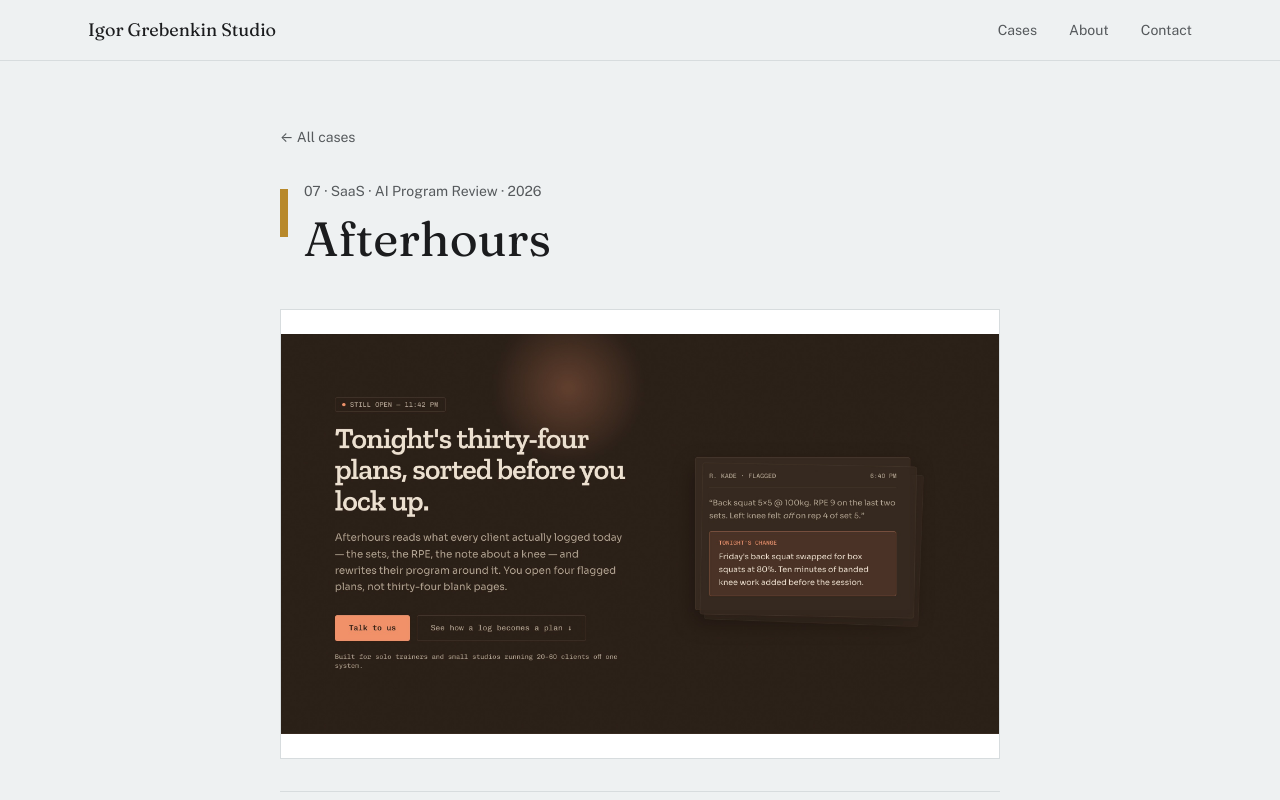
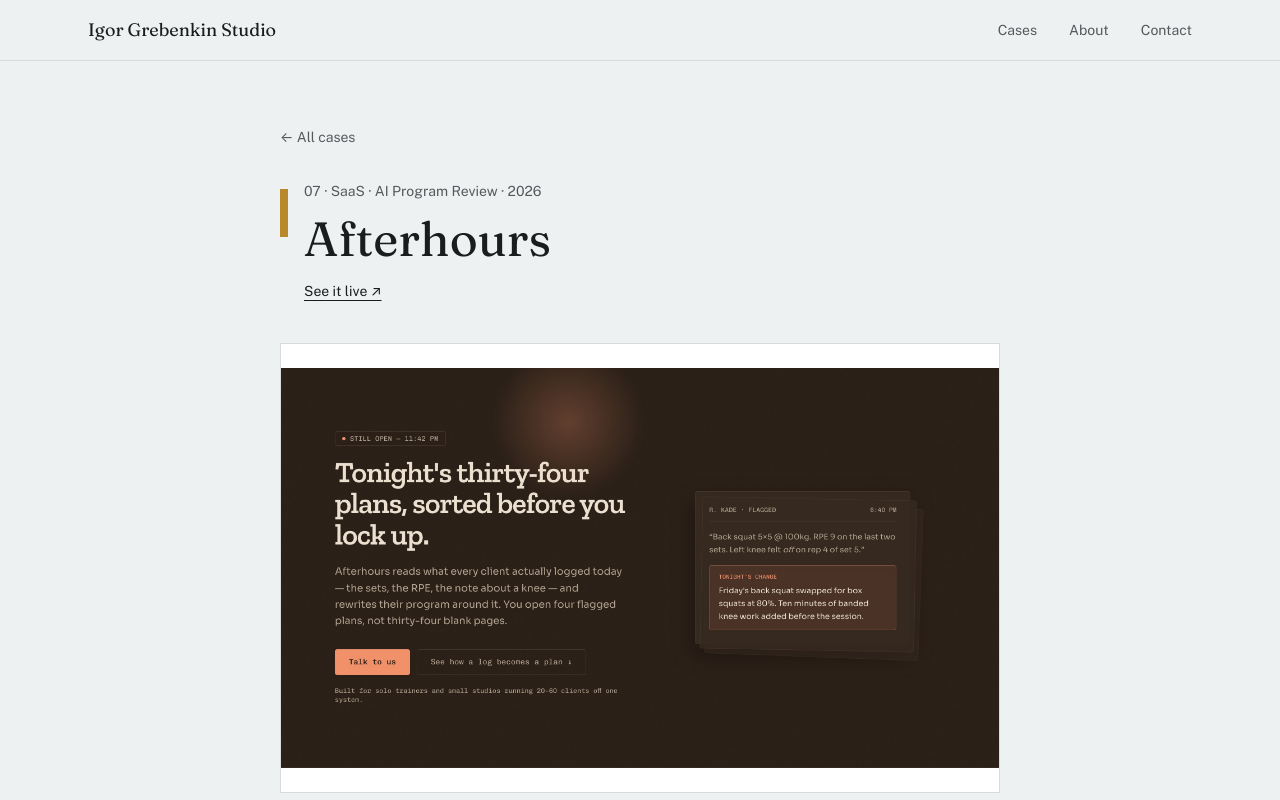
Before and after one commit to Igor05/new-portfolio, a React (Vite) app: page /cases/afterhours in a window 1280 px wide. Shown: the top 800 px of the page. Built offline with nearby package versions, Linux system fonts and the light colour scheme.

Commit message:
Add live production links to case studies
Each real case now links to its deployed Vercel site via a "See it live"
link next to the title, opening in a new tab.

```diff
--- a/src/data/cases.js
+++ b/src/data/cases.js
@@ -12,6 +12,7 @@
     duration: '6 days',
     cover: '/cases/chit/cover.jpg',
     detailImages: ['/cases/chit/examples.jpg', '/cases/chit/pricing.jpg'],
+    liveUrl: 'https://chit-ten.vercel.app',
     process:
       'An AI agent drafted the section scaffolding and first-pass copy from a content outline. The designer built the ticket visual system, tuned every interaction, and hand-finished the accessibility work.',
     summary: 'A landing page that makes an AI-writes-your-replies pitch feel trustworthy, not gimmicky.',
@@ -33,6 +34,7 @@
     duration: '5 days',
     cover: '/cases/docket/cover.jpg',
     detailImages: ['/cases/docket/docket-log.jpg', '/cases/docket/pricing.jpg'],
+    liveUrl: 'https://docket-ten-rho.vercel.app',
     process:
       "An AI agent drafted the section scaffolding and first-pass copy from a content outline, reusing the previous case's hero/problem/feature-grid/CTA template with a new palette. A design review flagged that reuse directly; the designer rebuilt the composition around the product's own change-tracking mechanic, built the diff-gutter and publish-rule toggle interactions, moved the palette to a dark terminal theme with real git-diff colors once the structure was settled, then replaced the last un-rebuilt piece — a stock three-card pricing grid — with a live calculator, and hand-finished the accessibility work.",
     summary: 'A site where the layout itself argues the pitch — the whole page reads as one continuous diff.',
@@ -54,6 +56,7 @@
     duration: '7 days',
     cover: '/cases/nightdesk/cover.jpg',
     detailImages: ['/cases/nightdesk/night-log.jpg', '/cases/nightdesk/pricing.jpg'],
+    liveUrl: 'https://nightdesk-iota.vercel.app',
     process:
       'An AI agent drafted the section scaffolding and first-pass copy from a content outline. The designer built the ticket-log and auto-send toggle interactions, tuned the type system, and hand-finished the accessibility work.',
     summary: 'A dark, monospace-driven site that makes overnight AI ticket triage feel controllable, not automatic.',
@@ -75,6 +78,7 @@
     duration: '8 days',
     cover: '/cases/aside/cover.jpg',
     detailImages: ['/cases/aside/how-it-works.jpg', '/cases/aside/risk-categories.jpg'],
+    liveUrl: 'https://aside-igorworks.vercel.app',
     process:
       'An AI agent drafted the section scaffolding and first-pass copy from a content outline. The designer built the document/margin-note grid, the clause-highlighting interactions, and hand-finished the accessibility work.',
     summary: 'A margin-notes layout that makes AI contract review feel like a second pair of eyes, not a disclaimer generator.',
@@ -96,6 +100,7 @@
     duration: '6 days',
     cover: '/cases/verbatim/cover.jpg',
     detailImages: ['/cases/verbatim/the-call.jpg', '/cases/verbatim/division-of-labor.jpg'],
+    liveUrl: 'https://verbatim-kappa.vercel.app',
     process:
       'An AI agent drafted the section scaffolding and first-pass copy from a content outline. The designer built the dual-track transcript layout, the scrubber and decision-logging interactions, and hand-finished the accessibility work.',
     summary: 'A dual-track transcript layout that makes an AI call-screener feel like a second reader, not a decision-maker.',
@@ -117,6 +122,7 @@
     duration: '6 days',
     cover: '/cases/offshoot/cover.jpg',
     detailImages: ['/cases/offshoot/the-split.jpg', '/cases/offshoot/output.jpg'],
+    liveUrl: 'https://offshoot.vercel.app',
     process:
       'An AI agent drafted the section scaffolding and first-pass copy from a content outline. The designer built the branching split-diagram and connector-line system, the phrase-tracking demo, and hand-finished the accessibility work.',
     summary: 'A branching split-diagram that makes AI content repurposing feel like precise triage, not a paraphrase machine.',
@@ -138,6 +144,7 @@
     duration: '6 days',
     cover: '/cases/afterhours/cover.jpg',
     detailImages: ['/cases/afterhours/the-stack.jpg', '/cases/afterhours/philosophy.jpg'],
+    liveUrl: 'https://afterhours-murex.vercel.app',
     process:
       'An AI agent drafted the section scaffolding and first-pass copy from a content outline. The designer built the client-switcher demo, the stacked-card motif, and hand-finished the accessibility work.',
     summary: 'A stacked-card client switcher that makes AI program review feel like nightly triage, not an autopilot.',
--- a/src/pages/CasePage.jsx
+++ b/src/pages/CasePage.jsx
@@ -41,6 +41,16 @@
             {item.index} · {item.category} · {item.year}
           </p>
           <h1 className="mt-2 font-serif text-4xl leading-tight text-ink sm:text-5xl">{item.title}</h1>
+          {item.liveUrl && (
+            <a
+              href={item.liveUrl}
+              target="_blank"
+              rel="noreferrer"
+              className="mt-3 inline-block text-sm text-ink underline underline-offset-4 transition-colors duration-150 hover:text-ink-soft"
+            >
+              See it live ↗
+            </a>
+          )}
         </div>
       </header>
 
```
Also changed, not shown: 1 other file (tests, documents, lock files or other folders).
